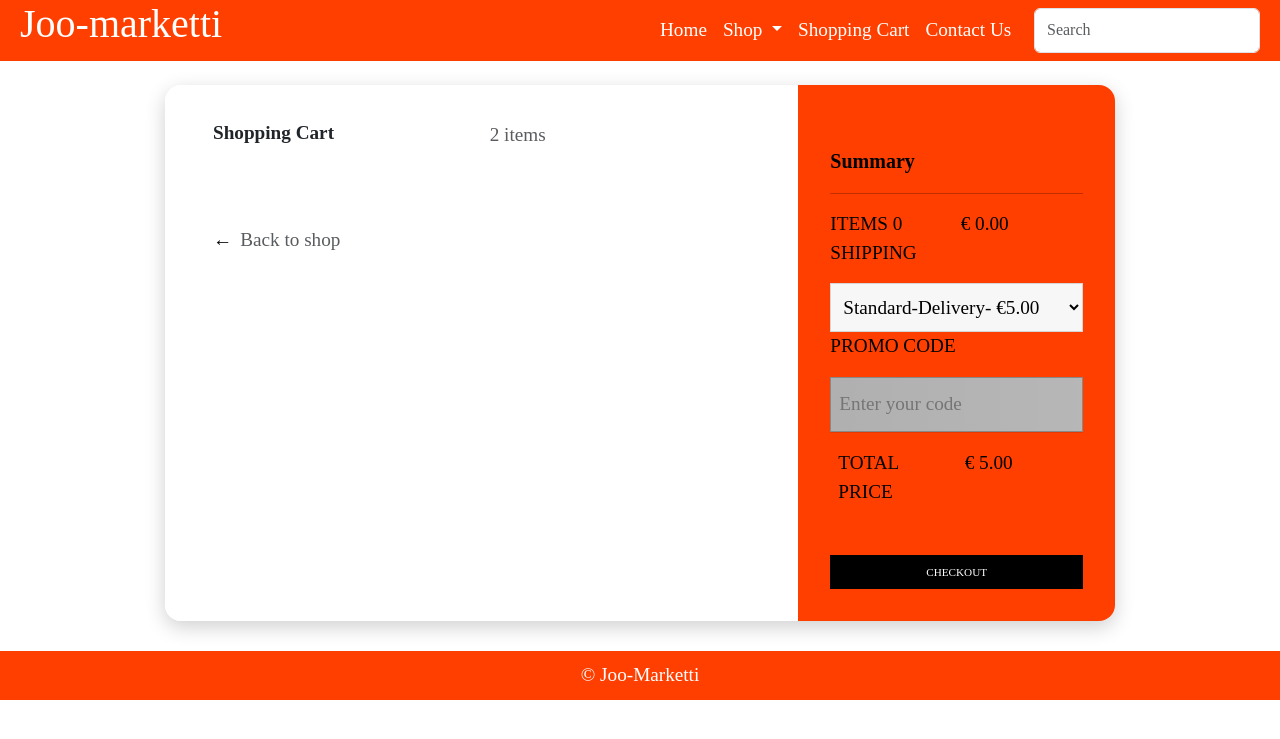
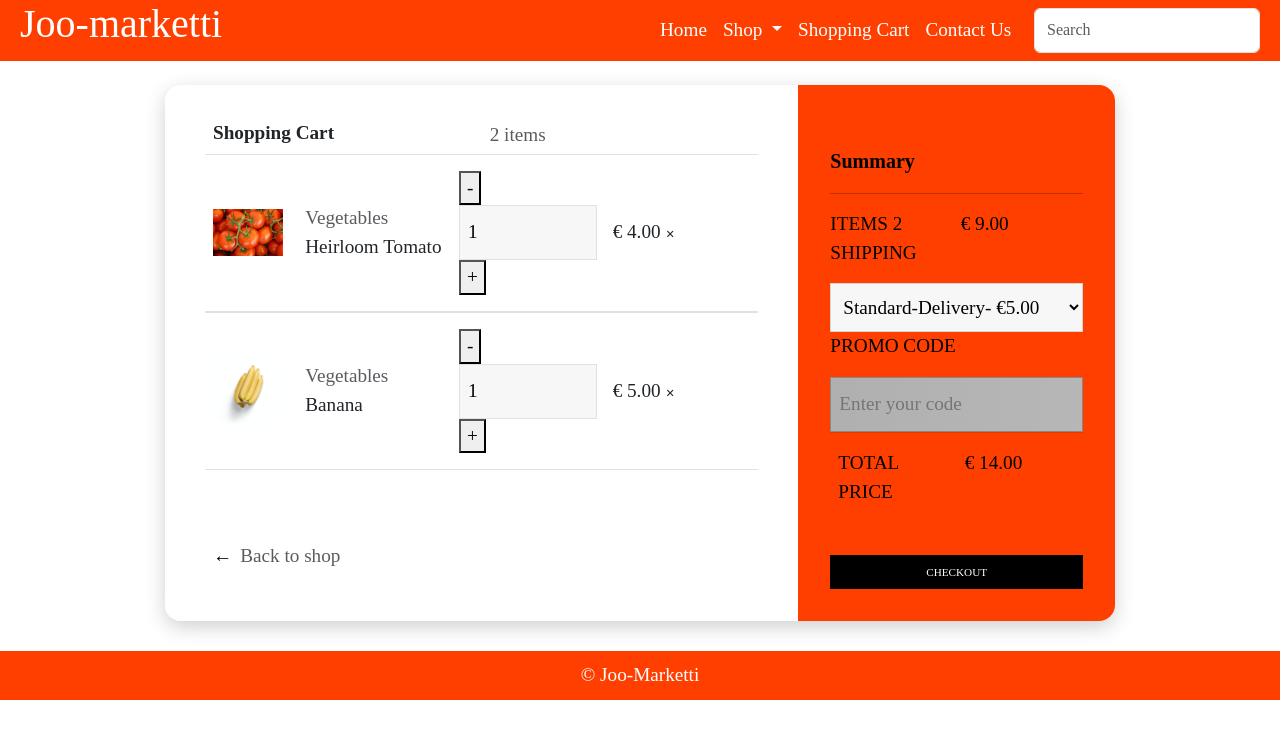
Before and after one commit to nerovkha/github.io-webpro-team2, a PHP site: page /shopping_cart.php in a window 1280 px wide. Shown: the top 739 px of the page. Run offline with PHP 8.4, Linux system fonts and the light colour scheme; grey boxes are pictures that could not be loaded.

Commit message:
liam's part

```diff
--- a/liam/shopping_cart.php
+++ b/liam/shopping_cart.php
@@ -1,111 +1,66 @@
 <?php
+// Initialize session before any output
 session_start();
 
-// Sample product data (you can replace this with your actual product data)
+include("../header.php");
+
+// Sample product data
 $products = [
-    'heirloom_tomato' => ['name' => 'Heirloom Tomato', 'price' => 4.00],
-    'banana' => ['name' => 'Banana', 'price' => 5.00]
+    ['name' => 'Heirloom Tomato', 'price' => 4.00, 'image' => 'images/a.jpg'],
+    ['name' => 'Banana', 'price' => 5.00, 'image' => 'images/b.jpg'],
 ];
 
-// Initialize the cart if not already set in the session
-if (!isset($_SESSION['cart'])) {
-    $_SESSION['cart'] = [];
+// Function to calculate total price based on quantity
+function calculateTotal($quantity, $price)
+{
+    return $quantity * $price;
 }
 
-// Handle add to cart requests
-if (isset($_POST['add_to_cart'])) {
-    $productId = $_POST['product_id'];
-
-    // Add the product to the cart
-    if (isset($products[$productId])) {
-        if (!isset($_SESSION['cart'][$productId])) {
-            $_SESSION['cart'][$productId] = [
-                'name' => $products[$productId]['name'],
-                'price' => $products[$productId]['price'],
-                'quantity' => 1
-            ];
-        } else {
-            $_SESSION['cart'][$productId]['quantity']++;
-        }
-    }
+// Function to display product items
+function displayProduct($index, $product)
+{
+    echo '
+    <div class="row border-top border-bottom main align-items-center product-item">
+        <div class="col-2">
+            <img class="img-fluid" src="' . $product['image'] . '" alt="Product Image">
+        </div>
+        <div class="col">
+            <div class="row text-muted">Vegetables</div>
+            <div class="row">' . $product['name'] . '</div>
+        </div>
+        <div class="col">
+            <form method="post">
+                <input type="hidden" name="index" value="' . $index . '">
+                <button type="submit" name="decrement">-</button>
+                <input type="text" name="quantity" value="' . $_SESSION['cart'][$index]['quantity'] . '" class="border">
+                <button type="submit" name="increment">+</button>
+            </form>
+        </div>
+        <div class="col">&euro; ' . number_format(calculateTotal($_SESSION['cart'][$index]['quantity'], $product['price']), 2) . ' <span class="close">&#10005;</span></div>
+    </div>';
 }
 
-// Handle remove from cart requests
-if (isset($_POST['remove_from_cart'])) {
-    $productId = $_POST['product_id'];
-
-    // Remove the product from the cart
-    if (isset($_SESSION['cart'][$productId])) {
-        $_SESSION['cart'][$productId]['quantity']--;
-
-        if ($_SESSION['cart'][$productId]['quantity'] <= 0) {
-            unset($_SESSION['cart'][$productId]);
-        }
-    }
+// Add products to the cart for testing purposes
+if (empty($_SESSION['cart'])) {
+    // Add multiple products to the cart
+    $_SESSION['cart'][] = ['product' => 0, 'quantity' => 1]; // Heirloom Tomato
+    $_SESSION['cart'][] = ['product' => 1, 'quantity' => 1]; // Banana
 }
 
-// Calculate total price
-$totalPrice = 0;
-foreach ($_SESSION['cart'] as $item) {
-    $totalPrice += $item['quantity'] * $item['price'];
+// Handle quantity changes
+if (isset($_POST['index'])) {
+    $index = $_POST['index'];
+    $quantity = isset($_SESSION['cart'][$index]['quantity']) ? $_SESSION['cart'][$index]['quantity'] : 1;
+
+    if (isset($_POST['decrement']) && $quantity > 1) {
+        $quantity--;
+    } elseif (isset($_POST['increment'])) {
+        $quantity++;
+    }
+
+    $_SESSION['cart'][$index]['quantity'] = $quantity;
 }
 ?>
-
-<!DOCTYPE html>
-<html lang="en">
-<head>
-    <meta charset="UTF-8">
-    <meta name="viewport" content="width=device-width, initial-scale=1.0">
-    <title>Shopping Cart</title>
-    <!-- Bootstrap CSS -->
-    <link rel="stylesheet" href="https://cdn.jsdelivr.net/npm/bootstrap@5.3.0/dist/css/bootstrap.min.css">
-    <!-- Custom CSS -->
-    <link rel="stylesheet" href="styles.css">
-</head>
-<body>
-    <!-- Navbar -->
-    <div class="container-fluid main-container">
-        <div class="row nav-container">
-            <div class="col-12 col-md-6">
-                <header class="h1 text-white"><a class="Home-page text-white" href="index.html">Joo-marketti</a></header>
-            </div>
-            <div class="col-6">
-                <nav class="navbar navbar-expand-md bg-body-tertiary">
-                    <button class="navbar-toggler" type="button" data-bs-toggle="collapse" data-bs-target="#navbarSupportedContent" aria-controls="navbarSupportedContent" aria-expanded="false" aria-label="Toggle navigation">
-                        <span class="navbar-toggler-icon"></span>
-                    </button>
-                    <div class="collapse navbar-collapse" id="navbarSupportedContent">
-                        <ul class="navbar-nav me-auto mb-2 mb-lg-0">
-                            <li class="nav-item">
-                                <a class="nav-link active text-white" aria-current="page" href="index.html">Home</a>
-                            </li>
-                            <li class="nav-item dropdown">
-                                <a class="nav-link dropdown-toggle" href="#" role="button" data-bs-toggle="dropdown" aria-expanded="false">
-                                  Shop
-                                </a>
-                                <ul class="dropdown-menu">
-                                  <li><a class="dropdown-item" href="drinks.html">Drinks</a></li>
-                                  <li><a class="dropdown-item" href="bakedgoods.html">Baked Goods</a></li>
-                                  <li><a class="dropdown-item" href="eggsndairy.html">Eggs and Diary </a></li>
-                                  <li><a class="dropdown-item" href="vegetables.html">Vegetables</a></li>
-                                </ul>
-                              </li>
-                            <!-- Drop down bar for latter -->
-                            <li class="nav-item">
-                                <a class="nav-link text-white" href="liam.html">Shopping Cart</a>
-                            </li>
-                            <li class="nav-item">
-                                <a class="nav-link text-white" href="contact.html">Contact Us</a>
-                            </li>
-                        </ul>
-                        <form class="d-flex" role="search">
-                            <input class="form-control me-2" type="search" placeholder="Search" aria-label="Search">
-                        </form>
-                    </div>
-                </nav>
-            </div>
-        </div>
-    </div>
 
 <!-- Shopping Cart -->
 <div class="card mt-4">
@@ -116,31 +71,16 @@ foreach ($_SESSION['cart'] as $item) {
                     <div class="col">
                         <h4><b>Shopping Cart</b></h4>
                     </div>
-                        <div class="col align-self-center text-right text-muted">2 items</div>
+                    <div class="col align-self-center text-right text-muted"><?php echo count($_SESSION['cart']); ?> items</div>
                 </div>
             </div>
 
-                <!-- Product 1 -->
-                <?php foreach ($_SESSION['cart'] as $productId => $item): ?>
-                    <div class="row border-top border-bottom main align-items-center product-item">
-                        <div class="col-2">
-                            <img class="img-fluid" src="images/<?php echo $productId; ?>.jpg" alt="Product Image">
-                        </div>
-                        <div class="col">
-                            <div class="row text-muted"><?php echo $item['name']; ?></div>
-                            <div class="row"><?php echo $productId; ?></div>
-                        </div>
-                        <div class="col">
-                            <form method="post">
-                                <input type="hidden" name="product_id" value="<?php echo $productId; ?>">
-                                <button type="submit" name="remove_from_cart">-</button>
-                                <span class="border"><?php echo $item['quantity']; ?> kg</span>
-                                <button type="submit" name="add_to_cart">+</button>
-                            </form>
-                        </div>
-                        <div class="col">&euro; <?php echo number_format($item['price'] * $item['quantity'], 2); ?> <span class="close">&#10005;</span></div>
-                    </div>
-                <?php endforeach; ?>
+            <?php
+            // Display each product in the cart
+            foreach ($_SESSION['cart'] as $index => $cartItem) {
+                displayProduct($index, $products[$cartItem['product']]);
+            }
+            ?>
 
             <div class="back-to-shop">
                 <a href="index.html">&leftarrow;</a><span class="text-muted">Back to shop</span>
@@ -148,13 +88,20 @@ foreach ($_SESSION['cart'] as $item) {
         </div>
 
         <div class="col-md-4 summary">
+            <!-- Summary Section -->
             <div>
                 <h5><b>Summary</b></h5>
             </div>
             <hr>
             <div class="row">
                 <div class="col" style="padding-left:0;">ITEMS <?php echo count($_SESSION['cart']); ?></div>
-                    <div class="col text-right">&euro; <?php echo number_format($totalPrice, 2); ?></div>
+                <div class="col text-right">&euro; <?php
+                    $totalPrice = 0;
+                    foreach ($_SESSION['cart'] as $index => $cartItem) {
+                        $totalPrice += calculateTotal($cartItem['quantity'], $products[$cartItem['product']]['price']);
+                    }
+                    echo number_format($totalPrice, 2);
+                ?></div>
             </div>
 
             <form>
@@ -176,14 +123,5 @@ foreach ($_SESSION['cart'] as $item) {
         </div>
     </div>
 </div>
-    </div>
-    <div class="copyright-box">
-        <div class="container container-fluid text-center copyright">
-            © Joo-Marketti
-        </div>
-    </div>
 
-    <!-- Bootstrap JS and dependencies -->
-    <script src="https://cdn.jsdelivr.net/npm/bootstrap@5.3.0/dist/js/bootstrap.bundle.min.js"></script>
-</body>
-</html>
+<?php include('../footer.php'); ?>
```
Also changed, not shown: README.md, liam/images/a.jpg (renamed from liam/images/lars-blankers-6Z7Ss9jlEL0-unsplash.jpg), liam/images/b.jpg (renamed from liam/images/mockup-graphics-vVjA1KeKg-w-unsplash.jpg). Lines whose indentation alone changed are shown as unchanged.
